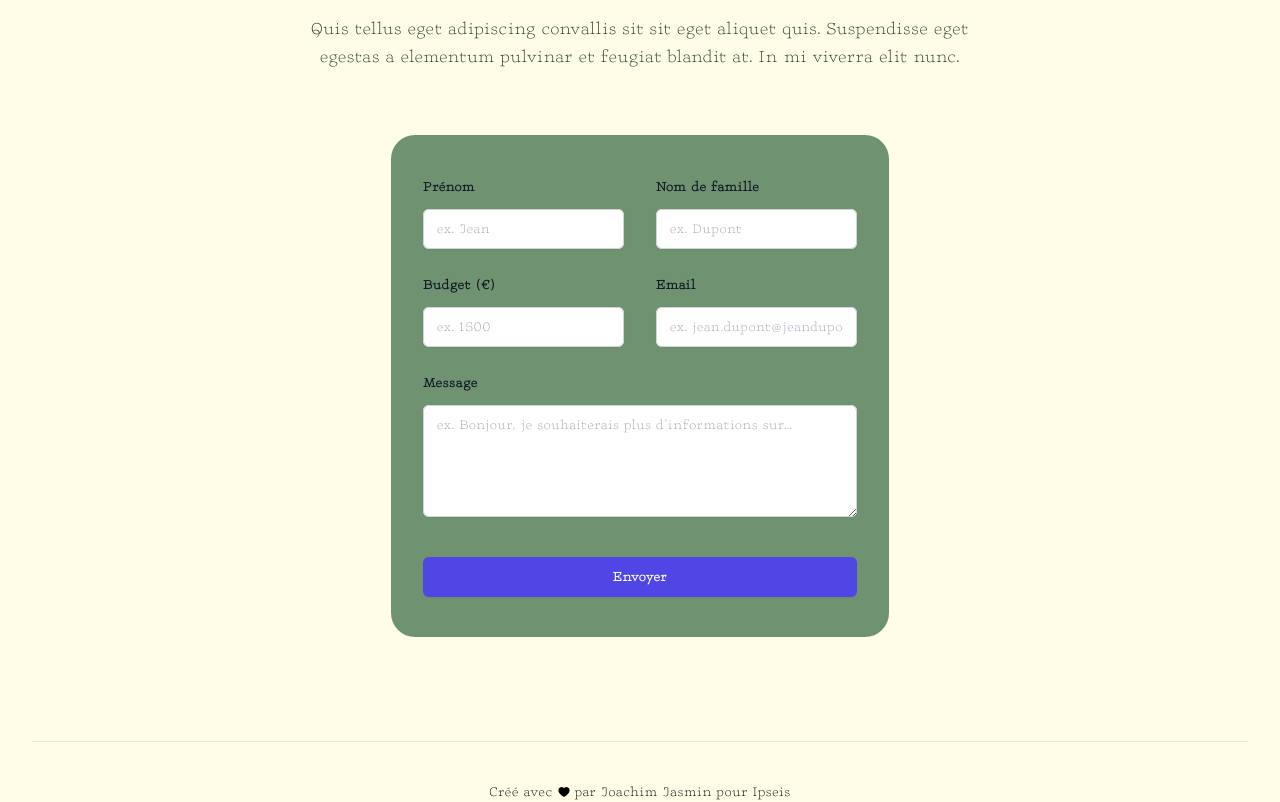
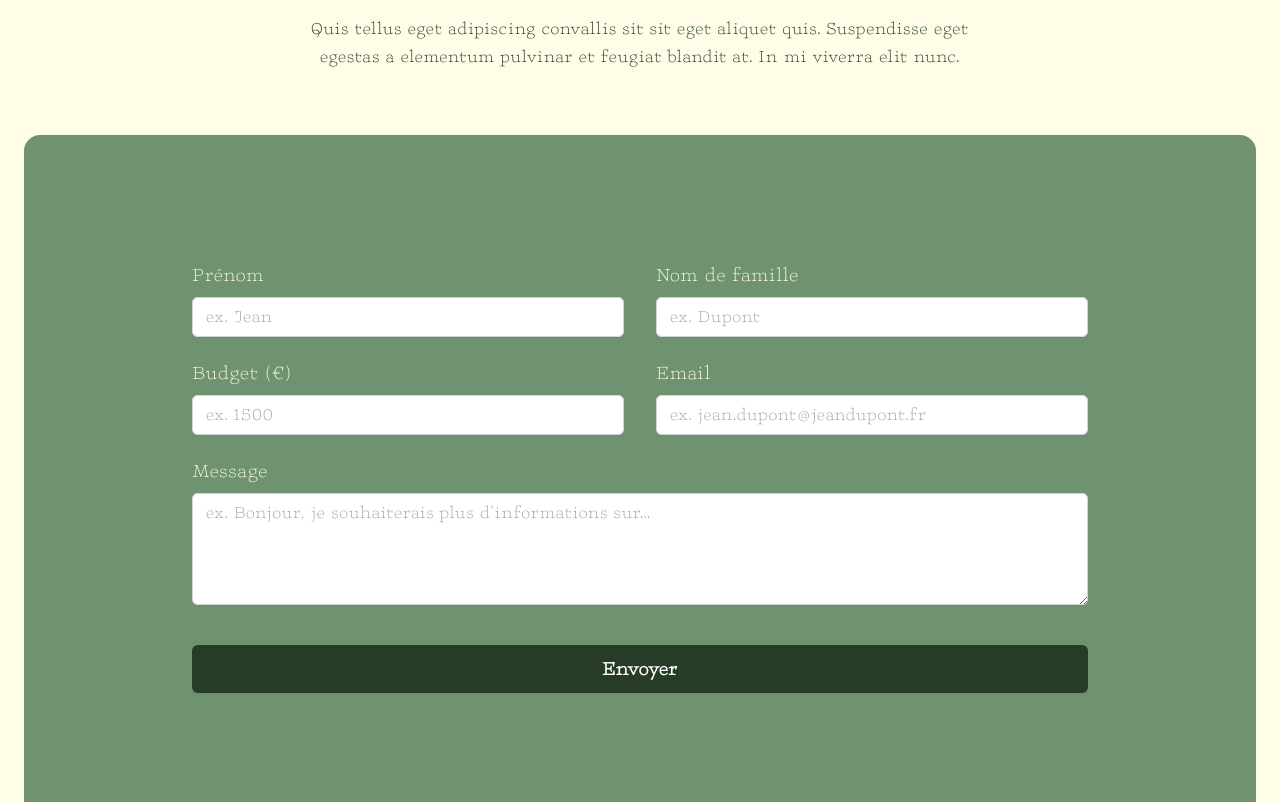
Before and after one commit to Jyok1m/ipseis, a Next.js app: page / in a window 1280 px wide. Shown: the part 1600-2402 px from the top of the page. Built offline with nearby package versions, Linux system fonts and the light colour scheme.

Commit message:
Refactoriser la page d'accueil: mettre à jour les styles du formulaire de contact et les classes CSS

```diff
--- a/src/app/page.tsx
+++ b/src/app/page.tsx
@@ -93,7 +93,7 @@ export default function Accueil() {
 			{/* Hero section */}
 			<div className="lg:h-[535px] flex flex-col-reverse lg:flex-row lg:justify-between lg:items-center">
 				<div className="bg-maitrise w-full lg:w-1/2 lg:h-full">
-					<div className="text-4xl font-bold tracking-wider text-support bg-univers p-10 pb-5">
+					<div className="text-5xl font-bold tracking-wider text-support bg-univers p-10 pb-5">
 						<h1>
 							Vous êtes <span className="text-cohesion">unique</span>, <br />
 							nos <span className="text-cohesion">formations</span> aussi.
@@ -108,7 +108,7 @@ export default function Accueil() {
 						<div className="mt-10">
 							<button
 								onClick={() => router.push("/formations")}
-								className="bg-univers text-support py-3 px-2 rounded-xl hover:opacity-80 shadow-2xl text-lg"
+								className="bg-univers text-support py-3 px-2 rounded-xl hover:opacity-80 shadow-2xl text-xl"
 							>
 								Parcourir nos formations
 							</button>
--- a/src/components/home/ContactForm.tsx
+++ b/src/components/home/ContactForm.tsx
@@ -60,16 +60,16 @@ export default function ContactForm() {
 	};
 
 	return (
-		<div className="relative isolate bg-maitrise px-6 lg:px-8 py-10 w-xl max-w-7xl rounded-3xl">
+		<div className="relative isolate bg-maitrise px-6 lg:px-8 py-10 sm:py-32 w-full lg:max-w-7xl rounded-2xl">
 			<Notification type="success" title="Merci !" message={success} isVisible={success.length > 0} onClose={() => setSuccess("")} />
 			<Notification type="error" title="Oh non..." message={error} isVisible={error.length > 0} onClose={() => setError("")} />
 
-			<div className="mx-auto max-w-xl">
+			<div className="mx-auto max-w-xl lg:max-w-4xl">
 				<div className="flex flex-col gap-16 sm:gap-y-20 lg:flex-row">
 					<div className="lg:flex-auto">
 						<div className="grid grid-cols-1 gap-x-8 gap-y-6 sm:grid-cols-2">
 							<div>
-								<label htmlFor="first-name" className="block text-sm font-semibold leading-6 text-gray-900">
+								<label htmlFor="first-name" className="block text-xl leading-6 text-support">
 									Prénom
 								</label>
 								<div className="mt-2.5">
@@ -81,12 +81,12 @@ export default function ContactForm() {
 										type="text"
 										autoComplete="given-name"
 										placeholder="ex. Jean"
-										className="block w-full rounded-md border-0 px-3.5 py-2 text-gray-900 shadow-sm ring-1 ring-inset ring-gray-300 placeholder:text-gray-400 focus:ring-2 focus:ring-inset focus:ring-indigo-600 sm:text-sm sm:leading-6"
+										className="block w-full rounded-md border-0 px-3.5 py-2 text-gray-900 shadow-sm ring-1 ring-inset ring-gray-300 placeholder:text-gray-400 focus:ring-2 focus:ring-inset focus:ring-univers text-lg sm:leading-6"
 									/>
 								</div>
 							</div>
 							<div>
-								<label htmlFor="last-name" className="block text-sm font-semibold leading-6 text-gray-900">
+								<label htmlFor="last-name" className="block text-xl leading-6 text-support">
 									Nom de famille
 								</label>
 								<div className="mt-2.5">
@@ -98,12 +98,12 @@ export default function ContactForm() {
 										type="text"
 										autoComplete="family-name"
 										placeholder="ex. Dupont"
-										className="block w-full rounded-md border-0 px-3.5 py-2 text-gray-900 shadow-sm ring-1 ring-inset ring-gray-300 placeholder:text-gray-400 focus:ring-2 focus:ring-inset focus:ring-indigo-600 sm:text-sm sm:leading-6"
+										className="block w-full rounded-md border-0 px-3.5 py-2 text-gray-900 shadow-sm ring-1 ring-inset ring-gray-300 placeholder:text-gray-400 focus:ring-2 focus:ring-inset focus:ring-univers text-lg sm:leading-6"
 									/>
 								</div>
 							</div>
 							<div>
-								<label htmlFor="budget" className="block text-sm font-semibold leading-6 text-gray-900">
+								<label htmlFor="budget" className="block text-xl leading-6 text-support">
 									Budget (€)
 								</label>
 								<div className="mt-2.5">
@@ -114,12 +114,12 @@ export default function ContactForm() {
 										name="budget"
 										type="number"
 										placeholder="ex. 1500"
-										className="block w-full rounded-md border-0 px-3.5 py-2 text-gray-900 shadow-sm ring-1 ring-inset ring-gray-300 placeholder:text-gray-400 focus:ring-2 focus:ring-inset focus:ring-indigo-600 sm:text-sm sm:leading-6"
+										className="block w-full rounded-md border-0 px-3.5 py-2 text-gray-900 shadow-sm ring-1 ring-inset ring-gray-300 placeholder:text-gray-400 focus:ring-2 focus:ring-inset focus:ring-univers text-lg sm:leading-6"
 									/>
 								</div>
 							</div>
 							<div>
-								<label htmlFor="email" className="block text-sm font-semibold leading-6 text-gray-900">
+								<label htmlFor="email" className="block text-xl leading-6 text-support">
 									Email
 								</label>
 								<div className="mt-2.5">
@@ -131,12 +131,12 @@ export default function ContactForm() {
 										type="email"
 										autoComplete="email"
 										placeholder="ex. jean.dupont@jeandupont.fr"
-										className="block w-full rounded-md border-0 px-3.5 py-2 text-gray-900 shadow-sm ring-1 ring-inset ring-gray-300 placeholder:text-gray-400 focus:ring-2 focus:ring-inset focus:ring-indigo-600 sm:text-sm sm:leading-6"
+										className="block w-full rounded-md border-0 px-3.5 py-2 text-gray-900 shadow-sm ring-1 ring-inset ring-gray-300 placeholder:text-gray-400 focus:ring-2 focus:ring-inset focus:ring-univers text-lg sm:leading-6"
 									/>
 								</div>
 							</div>
 							<div className="sm:col-span-2">
-								<label htmlFor="message" className="block text-sm font-semibold leading-6 text-gray-900">
+								<label htmlFor="message" className="block text-xl leading-6 text-support">
 									Message
 								</label>
 								<div className="mt-2.5">
@@ -147,7 +147,7 @@ export default function ContactForm() {
 										name="message"
 										rows={4}
 										placeholder="ex. Bonjour, je souhaiterais plus d'informations sur..."
-										className="block w-full rounded-md border-0 px-3.5 py-2 text-gray-900 shadow-sm ring-1 ring-inset ring-gray-300 placeholder:text-gray-400 focus:ring-2 focus:ring-inset focus:ring-indigo-600 sm:text-sm sm:leading-6"
+										className="block w-full rounded-md border-0 px-3.5 py-2 text-gray-900 shadow-sm ring-1 ring-inset ring-gray-300 placeholder:text-gray-400 focus:ring-2 focus:ring-inset focus:ring-univers text-lg sm:leading-6"
 									/>
 								</div>
 							</div>
@@ -158,7 +158,7 @@ export default function ContactForm() {
 								disabled={isLoading}
 								className={`${
 									isLoading ? "cursor-not-allowed" : ""
-								} block w-full rounded-md bg-indigo-600 px-3.5 py-2.5 text-center text-sm font-semibold text-white shadow-sm hover:bg-indigo-500 focus-visible:outline focus-visible:outline-2 focus-visible:outline-offset-2 focus-visible:outline-indigo-600`}
+								} block w-full rounded-md bg-univers px-3.5 py-2.5 text-center text-xl font-semibold text-white shadow-sm hover:opacity-80 focus-visible:outline focus-visible:outline-2 focus-visible:outline-offset-2 focus-visible:outline-indigo-600`}
 							>
 								{!isLoading ? <p>Envoyer</p> : <Spin indicator={<LoadingOutlined spin className="text-white" />} />}
 							</button>
```
